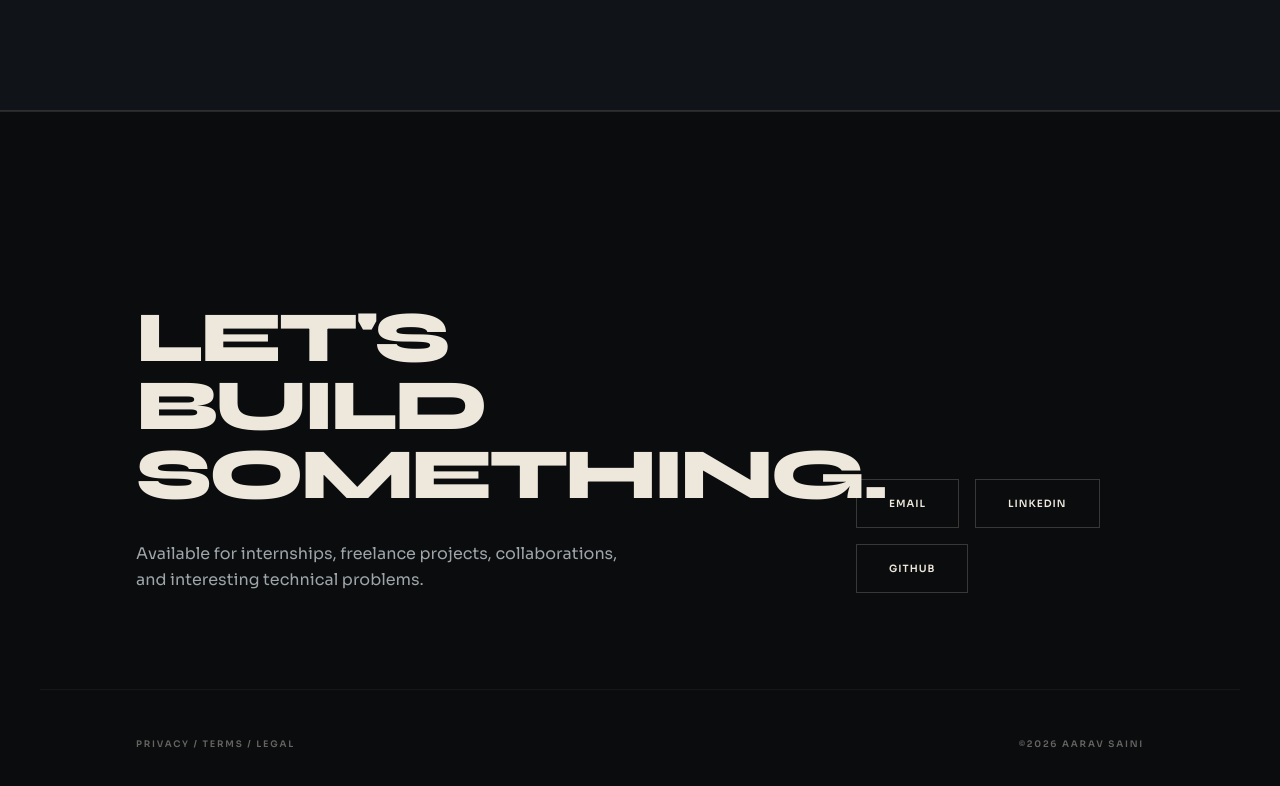
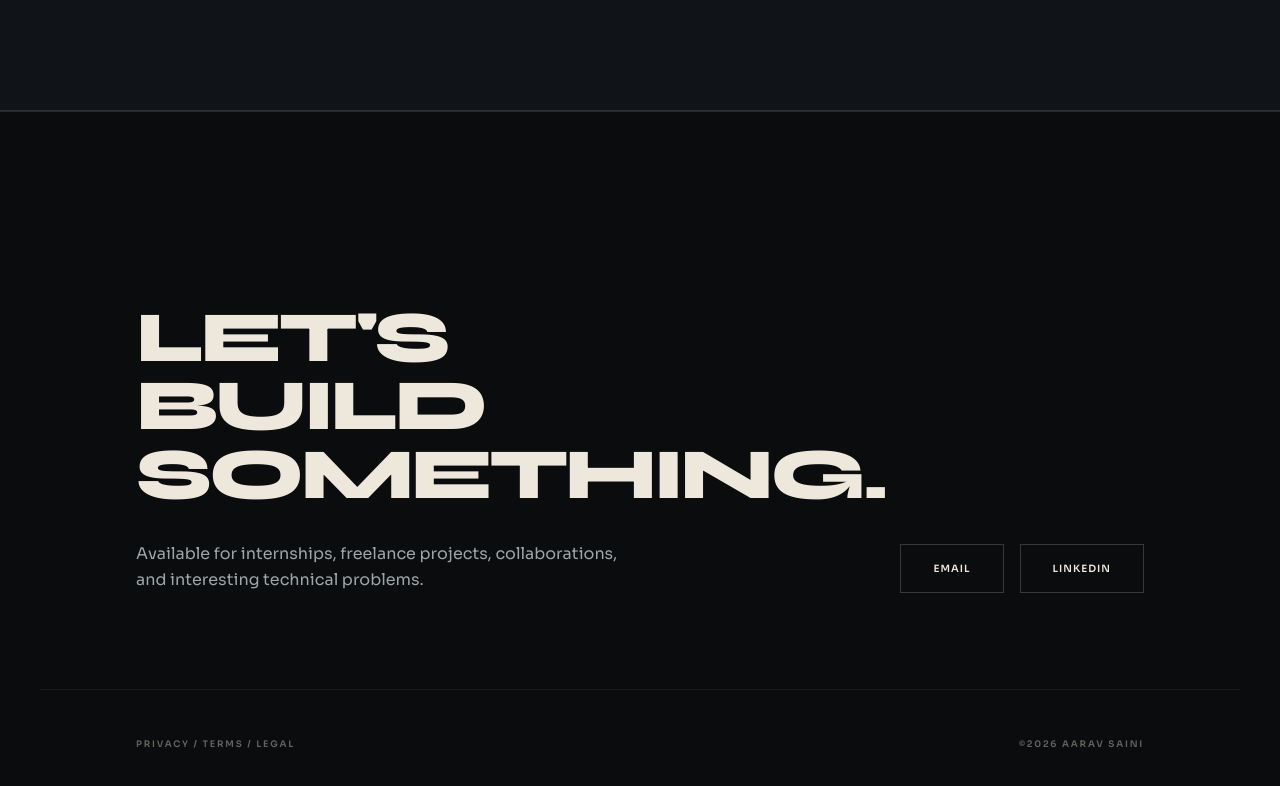
Before and after one commit to aaravgorewal/AdvancedPortfolio, a Next.js app: page / in a window 1280 px wide. Shown: the part 6983-7769 px from the top of the page. Built offline with nearby package versions, Linux system fonts and the light colour scheme.

Commit message:
Update Footer or navigation

```diff
--- a/src/components/Footer.tsx
+++ b/src/components/Footer.tsx
@@ -34,12 +34,6 @@ export const Footer = () => {
             >
               LinkedIn
             </a>
-            <a
-              href="#"
-              className="px-8 py-4 border border-[#EDE7DC]/20 font-bold uppercase tracking-widest text-[10px] text-[#EDE7DC] hover:bg-[#EDE7DC] hover:text-[#0A0C0E] transition-colors duration-300 focus-ring text-center flex-1 sm:flex-none"
-            >
-              GitHub
-            </a>
           </div>
 
         </div>
--- a/src/components/Navigation.tsx
+++ b/src/components/Navigation.tsx
@@ -2,6 +2,8 @@
 
 import React, { useState, useEffect } from "react";
 import { Menu, X } from "lucide-react";
+
+import Link from "next/link";
 
 const NAV_ITEMS = [
   { label: "Catalogue", href: "#catalogue" },
@@ -59,13 +61,13 @@ export const Navigation = () => {
       {/* 58px Fixed Header */}
       <header className="fixed top-0 left-0 w-full h-[58px] z-50 bg-[#0A0C0E]/80 backdrop-blur-xl border-b border-[#EDE7DC]/13 flex items-center">
         <div className="w-full max-w-[1200px] mx-auto px-6 md:px-12 flex items-center justify-between">
-          <a
-            href="#"
+          <Link
+            href="/"
             className="font-syne text-[15px] font-bold tracking-tight uppercase text-[#EDE7DC] hover:opacity-85 transition-opacity focus-ring"
             aria-label="Aarav Saini Home"
           >
             AARAV<span className="text-[#E8913C]">.</span>
-          </a>
+          </Link>
 
           {/* Desktop Navigation Links */}
           <nav className="hidden md:flex items-center gap-10" aria-label="Desktop Navigation">
```
